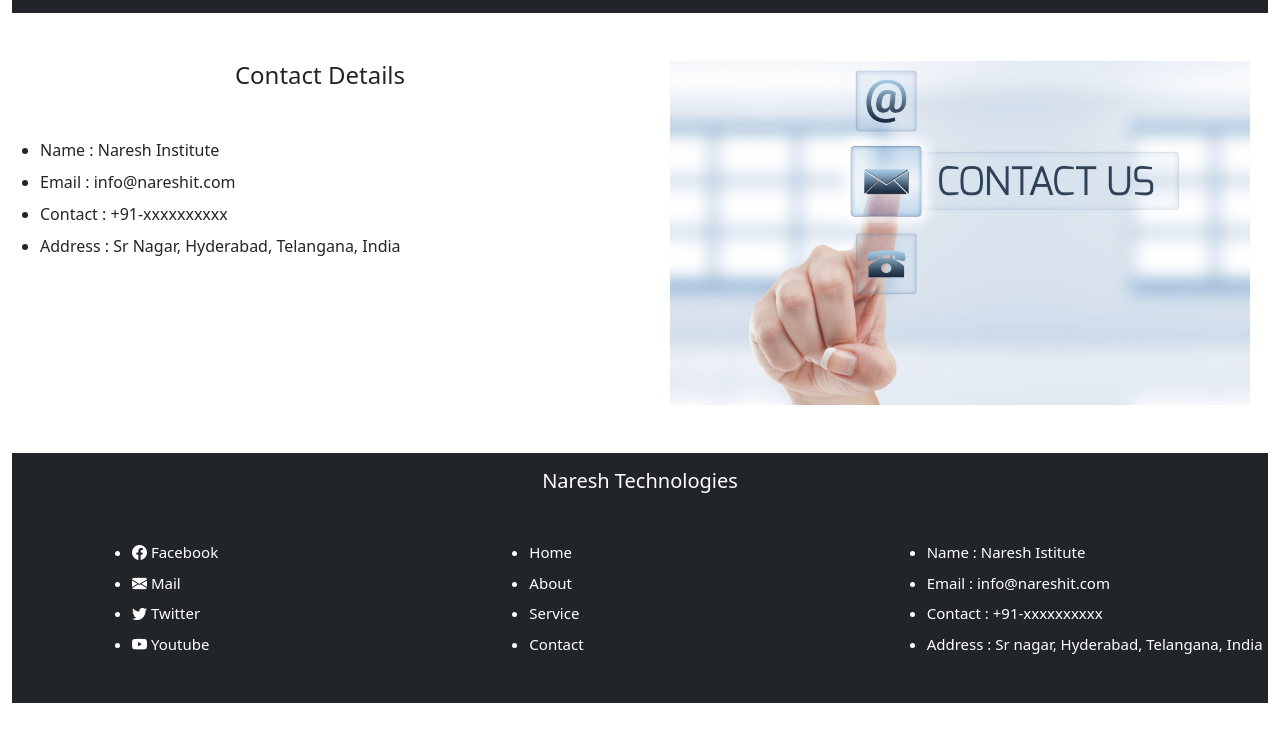
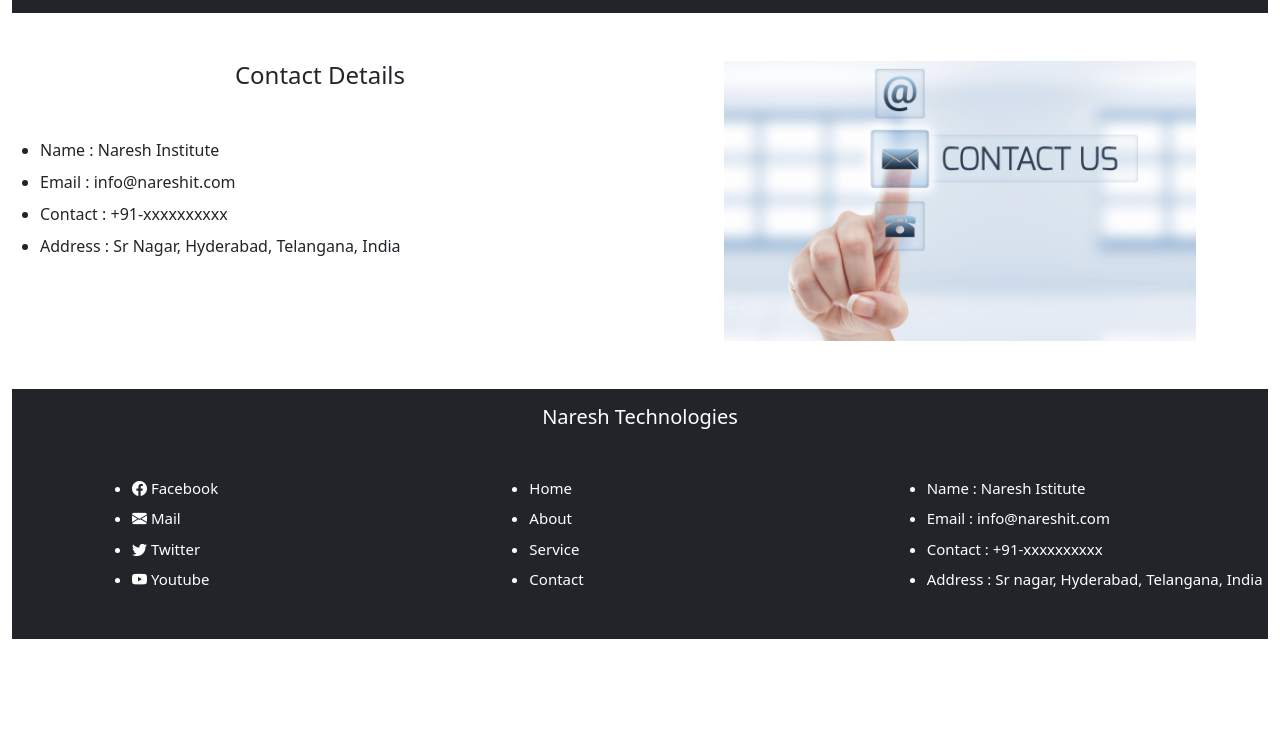
Before and after one commit to Ganesh3104/BOOTSTRAP, a plain HTML site: page nareshit/contact.html in a window 1280 px wide. Shown: the part 69-800 px from the top of the page. Drawn offline with nearby package versions, Linux system fonts and the light colour scheme.

Commit message:
modified files

```diff
--- a/nareshit/contact.html
+++ b/nareshit/contact.html
@@ -55,11 +55,11 @@
     </ul>
   </div>
 
-
   <div class="col-12 col-lg-6 d-flex justify-content-center align-items-start">
-    <img src="../nareshit/images/Contactus3.jpg" class="img-fluid m-4" alt="Contact Us Image" style="max-height: 380px; max-width: 580px;">
+    <img src="../nareshit/images/Contactus3.jpg" class="img-fluid m-4" alt="Contact Us Image" style="max-height: 280px; max-width: 500px;">
   </div>
 </main>
+
 
 
 
```
